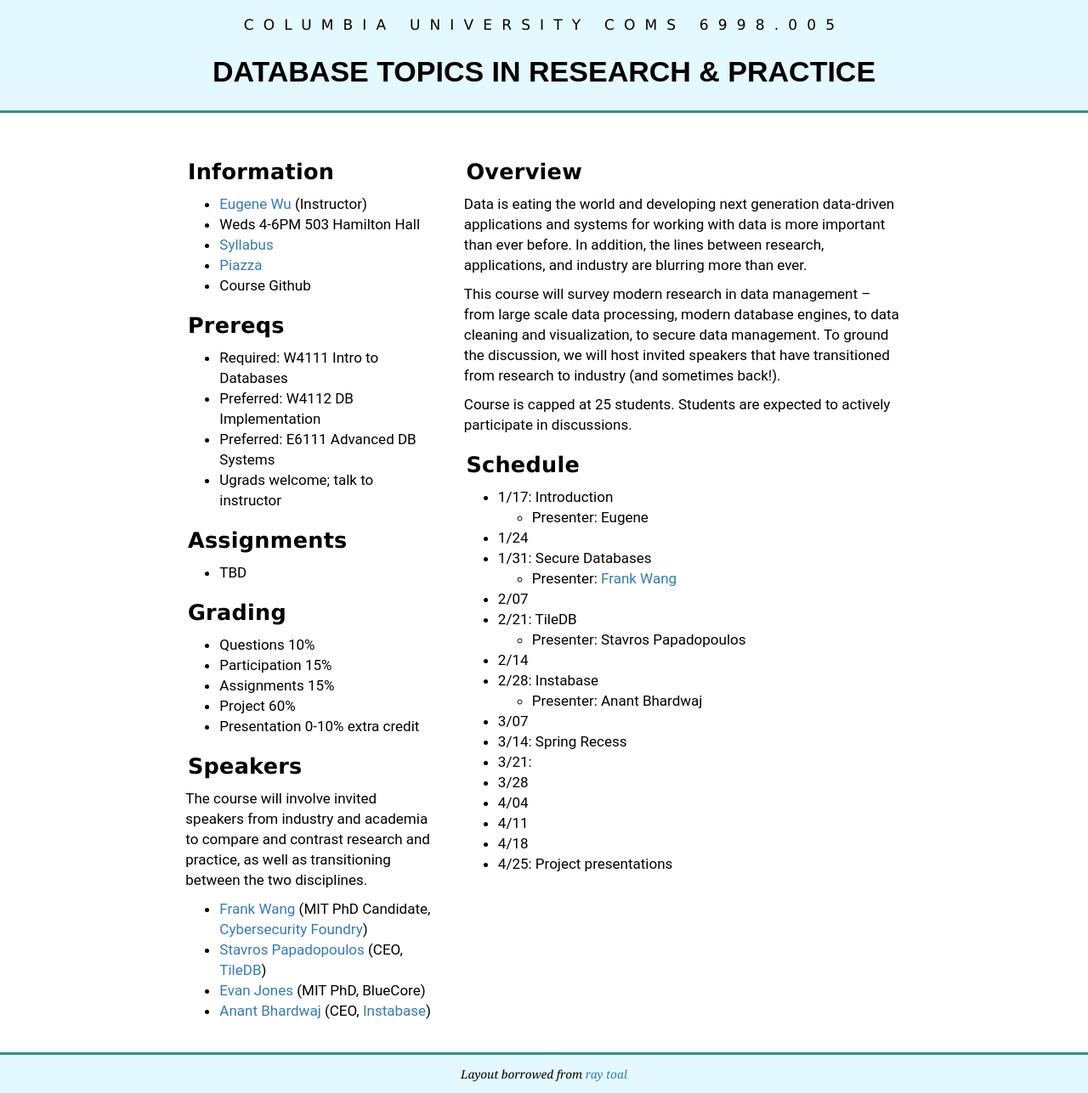
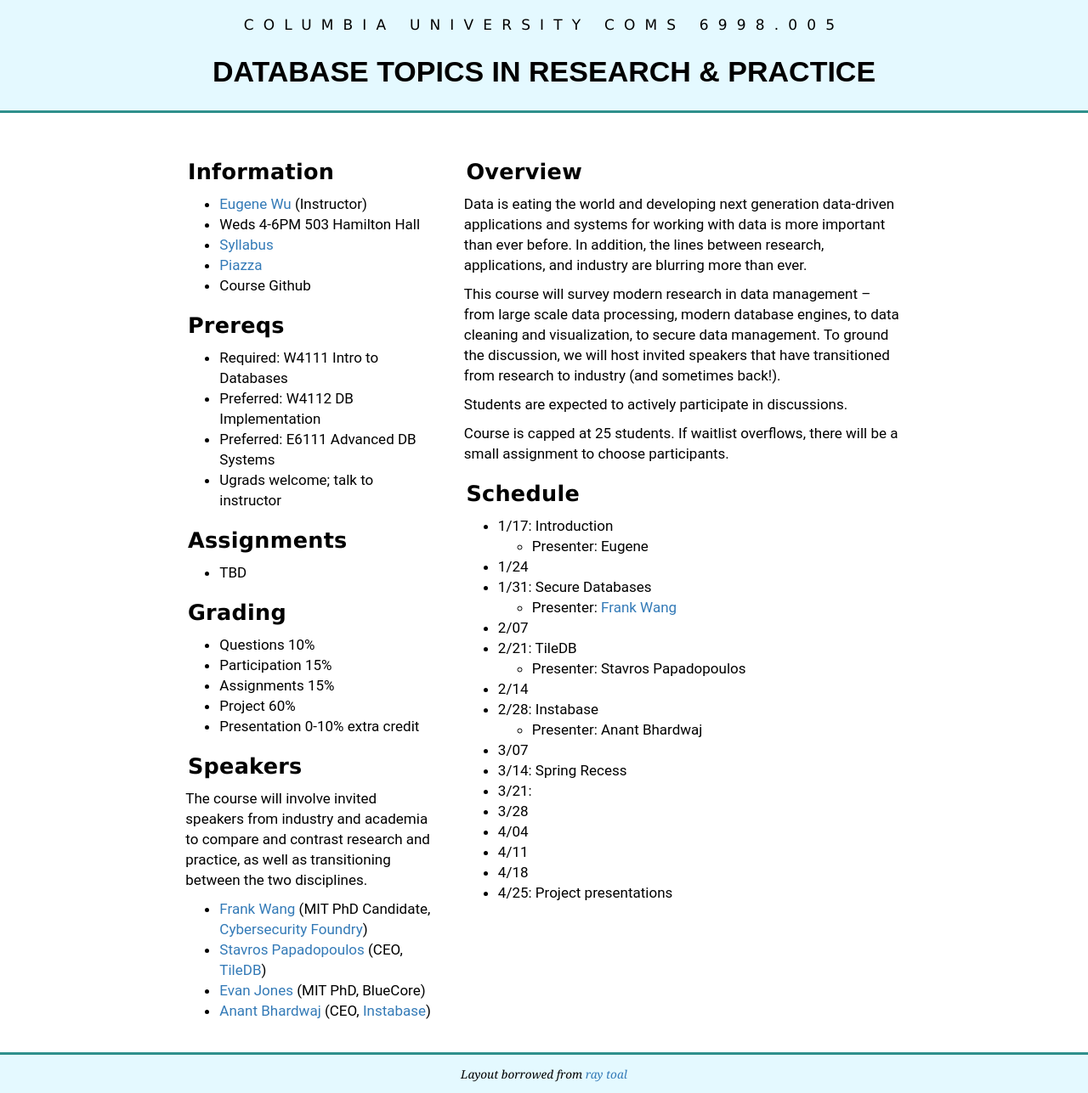
Before and after one commit to columbiadb/columbiadb.github.io, a Jekyll site: the page built from index.md, in a window 1280 px wide. Shown: the whole page at 85% size. Built offline with Jekyll 4.4.1, drawn with Linux system fonts in a browser that asks for light colours.

Commit message:
updated website

```diff
--- a/index.md
+++ b/index.md
@@ -8,7 +8,9 @@ Data is eating the world and developing next generation data-driven applications
 
 This course will survey modern research in data management -- from large scale data processing, modern database engines, to data cleaning and visualization, to secure data management.  To ground the discussion, we will host invited speakers that have transitioned from research to industry (and sometimes back!).
 
-Course is capped at 25 students.  Students are expected to actively participate in discussions.
+Students are expected to actively participate in discussions.
+
+Course is capped at 25 students.  If waitlist overflows, there will be a small assignment to choose participants.
 
 
 
```
